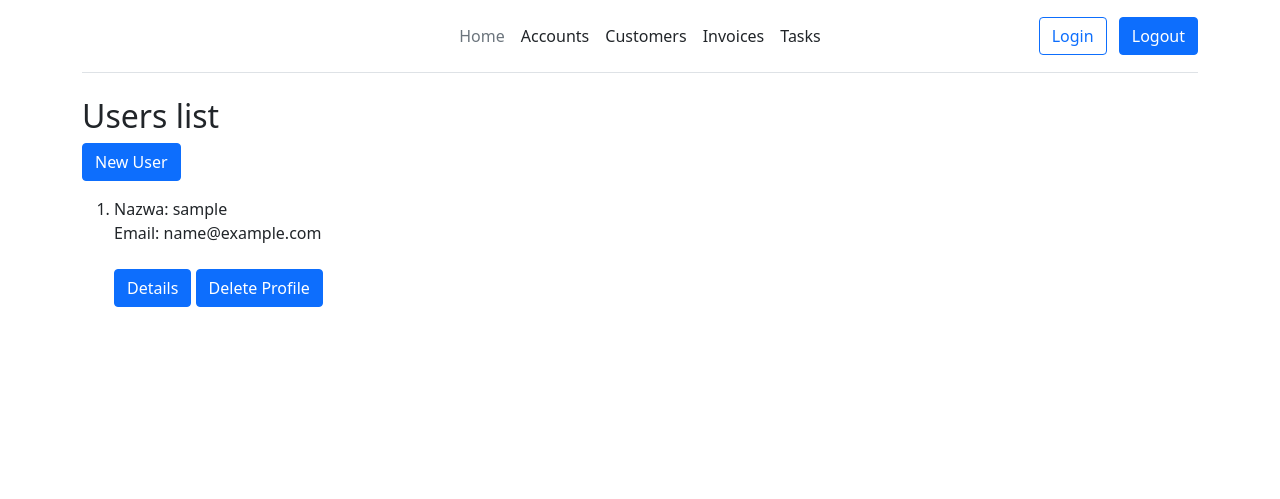
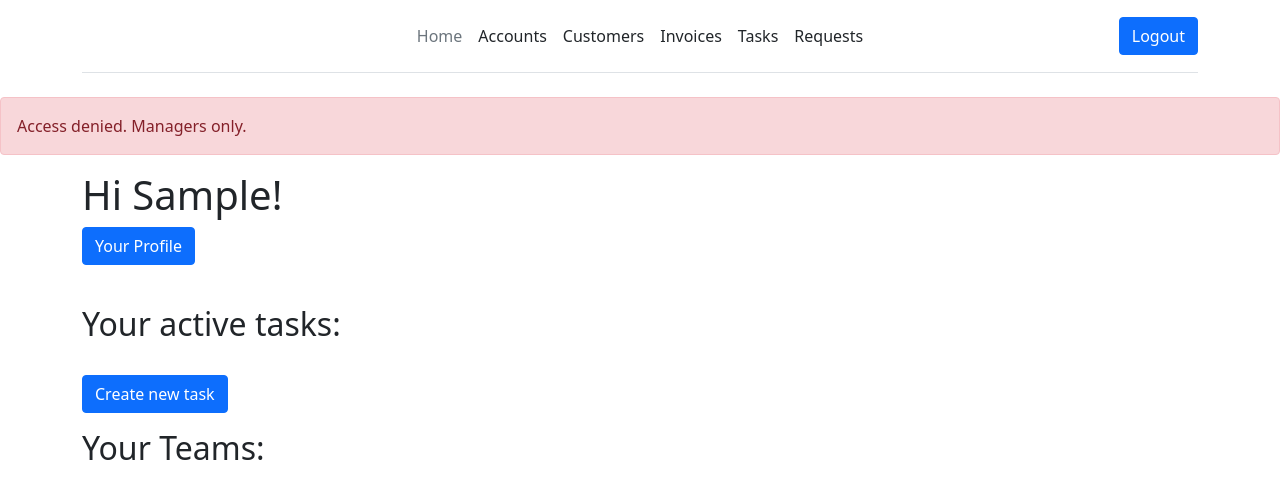
Before and after one commit to widmofpcs/ZDPYTpol46_FDB_project, a Django app: page /accounts/list/ in a window 1280 px wide. Shown: the top 499 px of the page. Run offline with Django 4.2, Linux system fonts and the light colour scheme; the visitor is signed in with stand-in values (Sample User, id 1); data comes from the database, SQL or seed files in the repository.

Commit message:
added mixin for manager only, reworked few views in task

```diff
--- a/accounts/urls.py
+++ b/accounts/urls.py
@@ -2,7 +2,8 @@ from django.urls import path
 from django.contrib.auth import views as auth_views
 
 from accounts import views
-from accounts.views import SignUpView, profile_update_view, profile_detail_view, profile_list_view, UserCreateView
+from accounts.views import SignUpView, profile_update_view, profile_detail_view, UserCreateView, \
+    ProfileListView
 
 app_name = 'accounts'
 
@@ -10,7 +11,7 @@ urlpatterns = [
     path("signup/", SignUpView.as_view(), name="signup"),
     path('update/profile/', profile_update_view, name='update-profile'),
     path('detail/profile/<int:pk>', profile_detail_view, name='detail-profile'),
-    path('list/', profile_list_view, name='list-profile'),
+    path('list/', ProfileListView.as_view(), name='list-profile'),
     path('form/', UserCreateView.as_view(), name='form-profile'),
     path('delete/<int:pk>/', views.UserDeleteView.as_view(), name='delete-profile'),
     path('password_reset/', auth_views.PasswordResetView.as_view(template_name="user_registration/password_reset.html"),
--- a/accounts/views.py
+++ b/accounts/views.py
@@ -15,6 +15,7 @@ from accounts.forms import CustomUserCreationForm, CustomUserProfileChangeForm,
     CustomUserCreationFormFirst
 from accounts.formset import CustomUserProfileFormSet
 from accounts.models import CustomUserProfile, CustomUser
+from config.mixins import ManagerRequiredMixin
 
 
 class SignUpView(CreateView):
@@ -31,19 +32,35 @@ class ProfileUpdateView(UpdateView):
 """
 
 
-@login_required
-def profile_list_view(request):
-    model_user = CustomUser.objects.all()
-    model_user_profile = CustomUserProfile.objects.all()
+#
+# @login_required
+# def profile_list_view(request):
+#     model_user = CustomUser.objects.all()
+#     model_user_profile = CustomUserProfile.objects.all()
+#
+#     return render(
+#         request,
+#         'accounts/profile_list.html',
+#         context={
+#             'model_user': model_user,
+#             'model_user_profile': model_user_profile,
+#         }
+#     )
+#
 
-    return render(
-        request,
-        'accounts/profile_list.html',
-        context={
-            'model_user': model_user,
-            'model_user_profile': model_user_profile,
-        }
-    )
+class ProfileListView(ManagerRequiredMixin, views.View):
+
+    def get(self, request):
+        model_user = CustomUser.objects.all()
+        model_user_profile = CustomUserProfile.objects.all()
+        return render(
+            request,
+            'accounts/profile_list.html',
+            context={
+                'model_user': model_user,
+                'model_user_profile': model_user_profile,
+            }
+        )
 
 
 class UserCreateView(views.View):
@@ -65,13 +82,12 @@ class UserCreateView(views.View):
         form1.fields['password1'].initial = password
         form1.fields['password2'].initial = password
 
-
         if form1.is_valid():
             form1.save()
             res = {
-                'test' : form1.instance.username,
+                'test': form1.instance.username,
                 'protocol': None,
-                'domain' : None,
+                'domain': None,
             }
             body = ('accounts/profile_reset.txt', res)
             send_mail(
--- /dev/null
+++ b/config/mixins.py
@@ -0,0 +1,19 @@
+from django.contrib.auth.mixins import UserPassesTestMixin
+from django.shortcuts import render
+from django.contrib import messages
+
+
+class ManagerRequiredMixin(UserPassesTestMixin):
+    def test_func(self):
+        return self.request.user.is_manager
+
+    def dispatch(self, request, *args, **kwargs):
+        user_test_result = self.get_test_func()()
+        if not user_test_result:
+            message = messages.error(request, message='Access denied. Managers only.')
+            return render(request,
+                          'home.html',
+                          context={
+                              'message': message
+                          })
+        return super().dispatch(request, *args, **kwargs)
--- a/config/settings.py
+++ b/config/settings.py
@@ -156,3 +156,4 @@ LOGIN_REQUIRED_IGNORE_VIEW_NAMES = [
     'accounts:password_reset_complete',
 
 ]
+MESSAGE_STORAGE = 'django.contrib.messages.storage.session.SessionStorage'
--- a/config/urls.py
+++ b/config/urls.py
@@ -17,10 +17,10 @@ from django.conf import settings
 from django.conf.urls.static import static
 from django.contrib import admin
 from django.urls import path, include
-from django.views.generic.base import TemplateView
+from config.views import HomeView
 
 urlpatterns = [
-    path("", TemplateView.as_view(template_name="home.html"), name="home"),
+    path("", HomeView.as_view(template_name="home.html"), name="home"),
     path("admin/", admin.site.urls),
     path("accounts/", include("accounts.urls")),
     path("accounts/", include("django.contrib.auth.urls")),
--- a/task/models.py
+++ b/task/models.py
@@ -44,10 +44,7 @@ class RequestChangeTask(models.Model):
     created_date = models.DateField(auto_now_add=True, editable=False)
 
 
-
 class TeamTask(models.Model):
     name = models.CharField(max_length=128)
     task_id = models.ForeignKey(Task, on_delete=models.CASCADE, related_name='tasks')
     user_id = models.ForeignKey(CustomUser, on_delete=models.CASCADE, related_name='users')
-
-# komnetarz
--- a/task/templates/task/add_user_to_team.html
+++ b/task/templates/task/add_user_to_team.html
@@ -18,5 +18,10 @@
             {{ form.as_p }}
             <button type="submit" class="btn btn-primary">Add</button>
         </form>
+    <br>
+    <p>
+        <a href="{% url 'home' %}">
+            <button type="button" class="btn btn-primary">Back</button></a>
+    </p>
     </div>
 {% endblock %}
--- a/task/views.py
+++ b/task/views.py
@@ -4,6 +4,7 @@ from django.urls import reverse_lazy
 from django.views.generic import ListView, DetailView
 
 from accounts.models import CustomUser
+from config.mixins import ManagerRequiredMixin
 from task.form import TaskCreateForm, EmployeeRequestChangeTask, AddUserToTeam
 from task.models import Task, RequestChangeTask, TeamTask
 
@@ -16,10 +17,10 @@ class TaskDetailView(DetailView):
     model = Task
 
 
-class RequestTaskListView(ListView):
+class RequestTaskListView(ManagerRequiredMixin, ListView):
     model = RequestChangeTask
     template_name = 'task/request_change_list.html'
-    ordering = ['-created_date']
+    ordering = ['-id']
 
 
 class TaskCreateView(views.View):
--- a/templates/base.html
+++ b/templates/base.html
@@ -45,11 +45,14 @@
         <li><a href="{% url 'customer:list-customer' %}" class="nav-link px-2 link-dark">Customers</a></li>
         <li><a href="{% url 'invoice:invoice-list' %}" class="nav-link px-2 link-dark">Invoices</a></li>
         <li><a href="{% url 'task:task-list' %}" class="nav-link px-2 link-dark">Tasks</a></li>
+        <li><a href="{% url 'task:request-list' %}" class="nav-link px-2 link-dark">Requests</a></li>
       </ul>
 
       <div class="col-md-3 text-end">
+          {% if not user.is_authenticated %}
           <a href="{% url 'login' %}">
               <button type="button" class="btn btn-outline-primary me-2">Login</button></a>
+          {% endif %}
           <a href="{% url 'logout' %}">
               <button type="button" class="btn btn-primary">Logout</button></a>
       </div>
--- a/templates/home.html
+++ b/templates/home.html
@@ -3,43 +3,38 @@
 {% block title %}Home{% endblock %}
 
 {% block content %}
+{% if messages %}
+    {% for message in messages %}
+            <div class="alert {% if message.tags %}alert-{% if message.level == DEFAULT_MESSAGE_LEVELS.ERROR %}danger
+    {% else %}{{ message.tags }}{% endif %}{% endif %}" role="alert">{{ message }}</div>
+    {% endfor %}
+{% endif %}
     <div class="container">
         {% if user.is_authenticated %}
-            <h1>Hi {{ user.username }}!</h1>
+            <h1>Hi {{ user.first_name }}!</h1>
                 <p>
-                    <a href="{% url 'logout' %}">
-                        <button type="button" class="btn btn-primary">Logout</button></a>
-                    <a href="{% url 'accounts:update-profile' %}">
-                        <button type="button" class="btn btn-primary">Update Profile</button></a>
+                    <a href="{% url 'accounts:detail-profile' user.id%}">
+                        <button type="button" class="btn btn-primary">Your Profile</button></a>
                 </p>
                 <br>
-            <h2>Accounts</h2>
+            <h2>Your active tasks:</h2>
+                {% for task in tasks %}
+                    <ul>
+                        <li><a href="{% url 'task:task-detail' task.id%}">{{ task.title }}</a></li>
+                    </ul>
+                {% endfor %}
+                <br>
                 <p>
-                    <a href="{% url 'accounts:list-profile'%}">
-                        <button type="button" class="btn btn-primary">User list</button></a>
+                    <a href="{% url 'task:task-create' %}">
+                    <button type="button" class="btn btn-primary">Create new task</button></a>
                 </p>
-            <h2>Customers</h2>
-                <p>
-                    <a href="{% url 'customer:list-customer' %}">
-                    <button type="button" class="btn btn-primary">Customer list</button></a>
-                </p>
-            <h2>Invoices</h2>
-                <p>
-                    <a href="{% url 'invoice:invoice-list' %}">
-                        <button type="button" class="btn btn-primary">Invoices list</button></a>
-                    <a href="{% url 'invoice:customer-choice' %}">
-                        <button type="button" class="btn btn-primary">Chose customer to invoice</button></a>
-                </p>
-            <h2>Task</h2>
-                <p>
-                    <a href="{% url 'task:task-list' %}">
-                        <button type="button" class="btn btn-primary">Task list</button></a>
-                    <a href="{% url 'task:team-list' %}">
-                        <button type="button" class="btn btn-primary">Teams list</button></a>
-{#                    tu wstaw dekorator na is_manager#}
-                    <a href="{% url 'task:request-list' %}">
-                        <button type="button" class="btn btn-primary">Request list</button></a>
-                </p>
+            <h2>Your Teams: </h2>
+                {% for team in teams %}
+                    <ul>
+                        <li><a href="{% url 'task:team-add' team.id %}">{{ team.name }}</a></li>
+                    </ul>
+                {% endfor %}
+
         {% else %}
           <p>You are not logged in</p>
           <a href="{% url 'login' %}"><button type="button" class="btn btn-primary">Login</button></a>
```
Also changed, not shown: accounts/templates/accounts/profile_detail.html (+12 -5 lines), config/views.py (added, +14 -0 lines), task/templates/task/approval_change.html (+8 -2 lines), task/templates/task/request_change_list.html (+20 -6 lines), task/templates/task/task_detail.html (+26 -1 lines).
